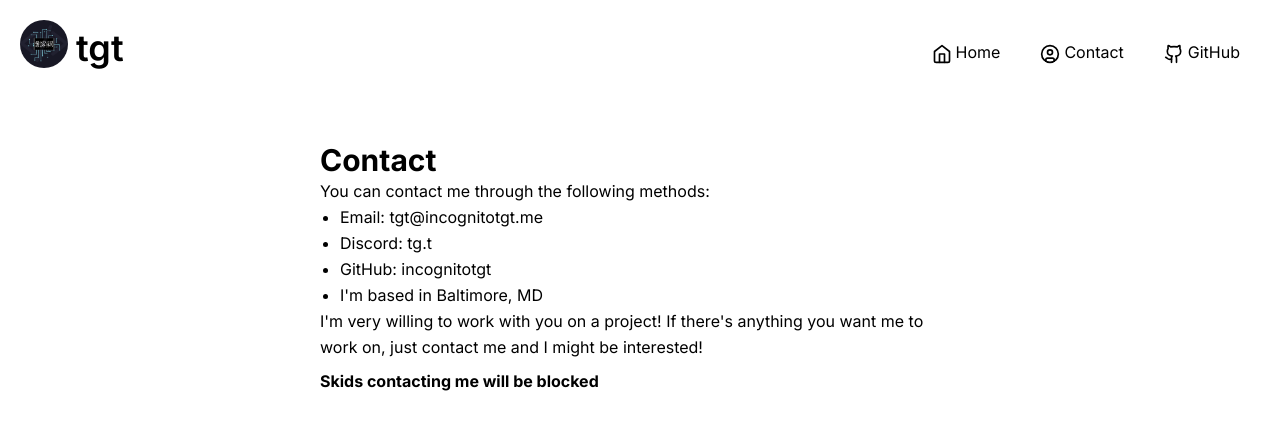
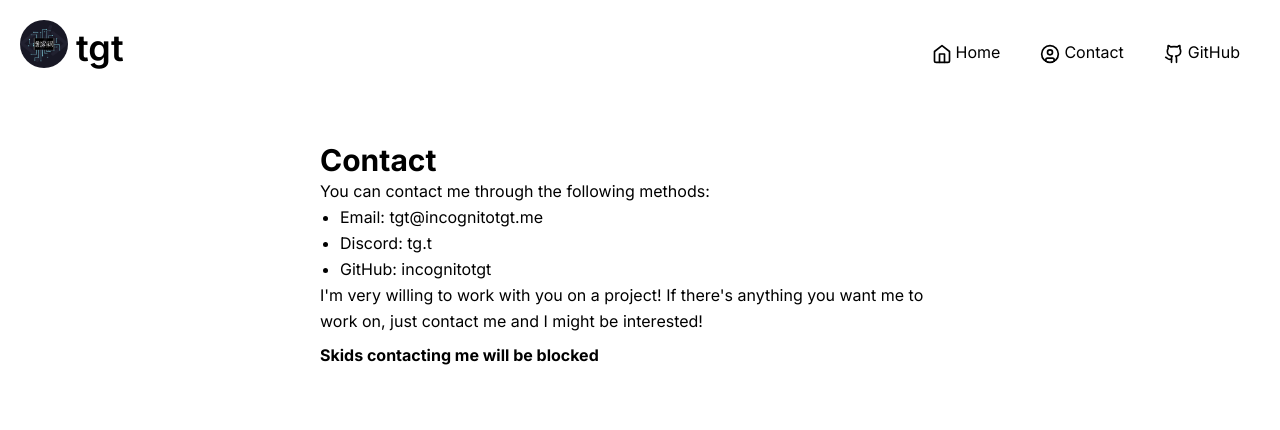
Before and after one commit to IncognitoTGT/website, a Next.js app: page /contact in a window 1280 px wide. Shown: the top 430 px of the page. Built offline with nearby package versions, Linux system fonts and the light colour scheme; what @catppuccin/tailwindcss would draw is missing.

Commit message:
Update page.tsx

```diff
--- a/src/app/contact/page.tsx
+++ b/src/app/contact/page.tsx
@@ -11,7 +11,6 @@ export default function Contact() {
 						<li>Email: tgt@incognitotgt.me</li>
 						<li>Discord: tg.t</li>
 						<li>GitHub: incognitotgt</li>
-						<li>I&apos;m based in Baltimore, MD</li>
 					</ul>
 					I&apos;m very willing to work with you on a project! If there&apos;s
 					anything you want me to work on, just contact me and I might be
```
